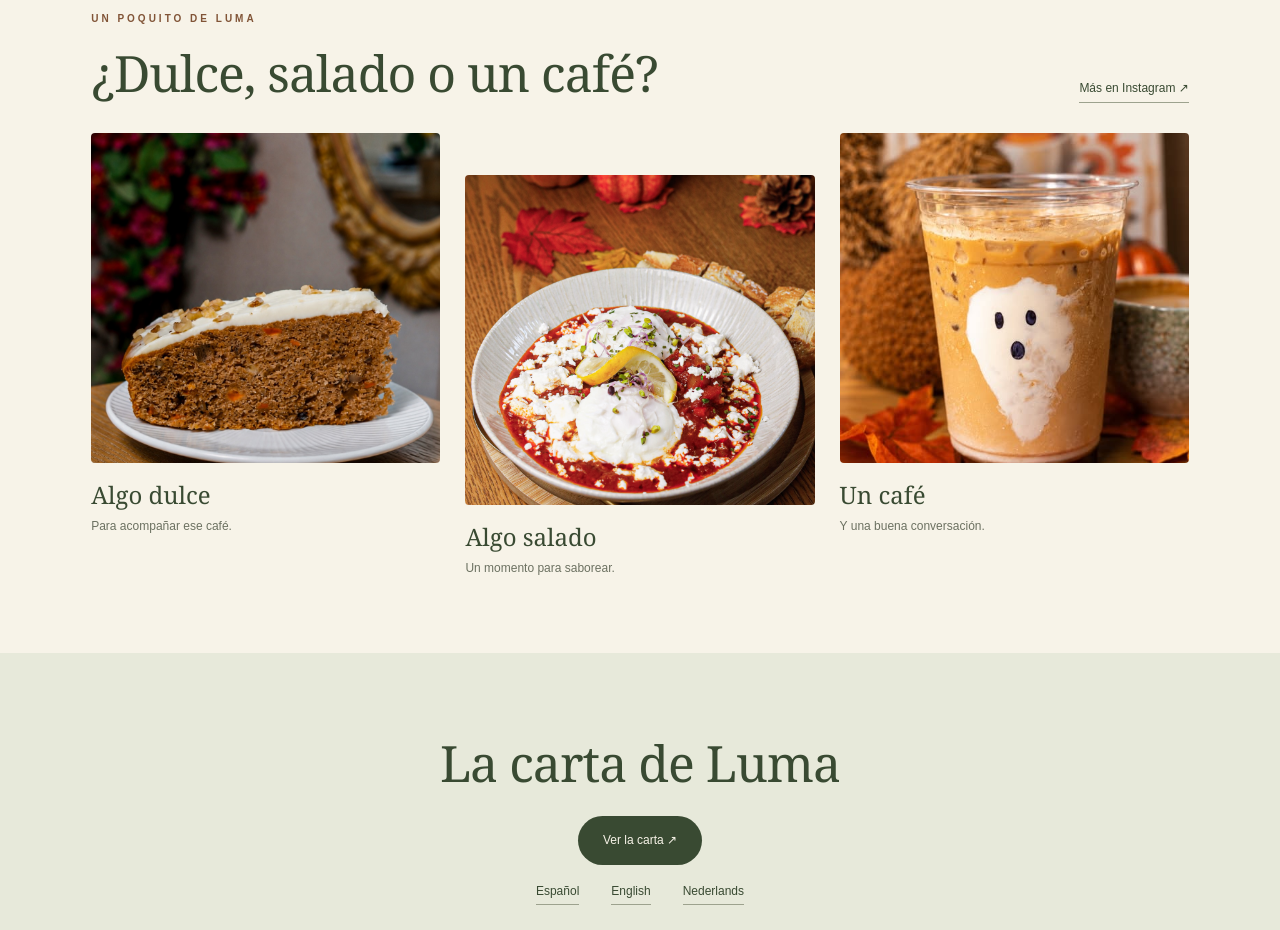
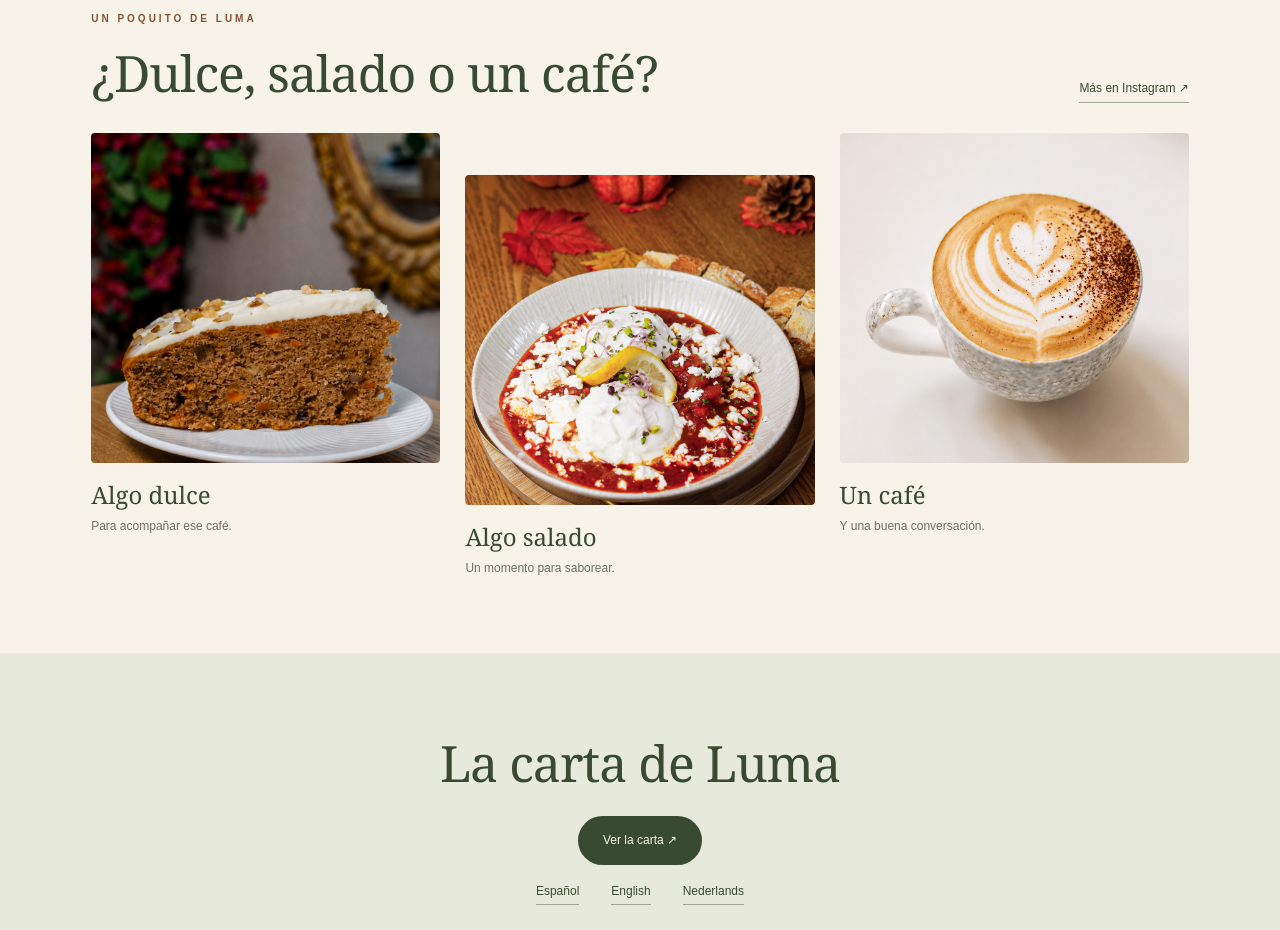
Before and after one commit to Lumabrunch/luma-website, a plain HTML site: page index.html in a window 1280 px wide. Shown: the part 1280-2210 px from the top of the page. Drawn offline with Linux system fonts and the light colour scheme.

Commit message:
Use the August 29 coffee photo

```diff
--- a/index.html
+++ b/index.html
@@ -13,7 +13,7 @@
 </section><div class="strip">DESAYUNOS <span>✳</span> BRUNCH <span>✳</span> CAFÉ <span>✳</span> SMOOTHIES</div>
 <section id="nosotros" class="welcome"><div class="eyebrow">Bienvenido a Luma</div><h2>Siéntate. Respira.<br>Disfruta de la pausa.</h2><p>En Luma, una tostada y un café pueden ser el comienzo de la mañana. Si vienes con ganas de quedarte un rato más, hay sitio para compartir un brunch o pedir algo dulce. Nos encuentras en Benijófar.</p>
 </section>
-<section class="gallery"><div class="sectionhead"><div><div class="eyebrow">Un poquito de Luma</div><h2>¿Dulce, salado o un café?</h2></div><a class="textlink" href="https://www.instagram.com/lumabrunch/" target="_blank" rel="noopener">Más en Instagram ↗</a></div><div class="photos"><a href="https://www.instagram.com/lumabrunch/p/DetirX6gclA/" target="_blank" rel="noopener"><img src="6de50c36fa0849dd.jpg" alt="Carrot cake fotografiada por Luma" loading="lazy"><h3>Algo dulce</h3><p>Para acompañar ese café.</p></a><a href="https://www.instagram.com/lumabrunch/p/DeLydmngIuK/" target="_blank" rel="noopener"><img src="aa3994e56c8c6c82.jpg" alt="Plato salado de Luma con huevos, salsa y pan" loading="lazy"><h3>Algo salado</h3><p>Un momento para saborear.</p></a><a href="https://www.instagram.com/lumabrunch/p/DfHGVD5AEHC/" target="_blank" rel="noopener"><img src="cafe-helado.jpg" alt="Café helado de Luma con un fantasma dibujado en el vaso" loading="lazy" style="object-position:center 42%"><h3>Un café</h3><p>Y una buena conversación.</p></a></div>
+<section class="gallery"><div class="sectionhead"><div><div class="eyebrow">Un poquito de Luma</div><h2>¿Dulce, salado o un café?</h2></div><a class="textlink" href="https://www.instagram.com/lumabrunch/" target="_blank" rel="noopener">Más en Instagram ↗</a></div><div class="photos"><a href="https://www.instagram.com/lumabrunch/p/DetirX6gclA/" target="_blank" rel="noopener"><img src="6de50c36fa0849dd.jpg" alt="Carrot cake fotografiada por Luma" loading="lazy"><h3>Algo dulce</h3><p>Para acompañar ese café.</p></a><a href="https://www.instagram.com/lumabrunch/p/DeLydmngIuK/" target="_blank" rel="noopener"><img src="aa3994e56c8c6c82.jpg" alt="Plato salado de Luma con huevos, salsa y pan" loading="lazy"><h3>Algo salado</h3><p>Un momento para saborear.</p></a><a href="https://www.instagram.com/p/DcncQE3tRl6/" target="_blank" rel="noopener"><img src="cafe-agosto.jpg" alt="Taza de café con arte latte" loading="lazy"><h3>Un café</h3><p>Y una buena conversación.</p></a></div>
 </section>
 <section class="menu" id="carta" aria-labelledby="carta-titulo" style="text-align:center">
   <div class="menu-inner">
```
Also changed, not shown: cafe-agosto.jpg (added).
